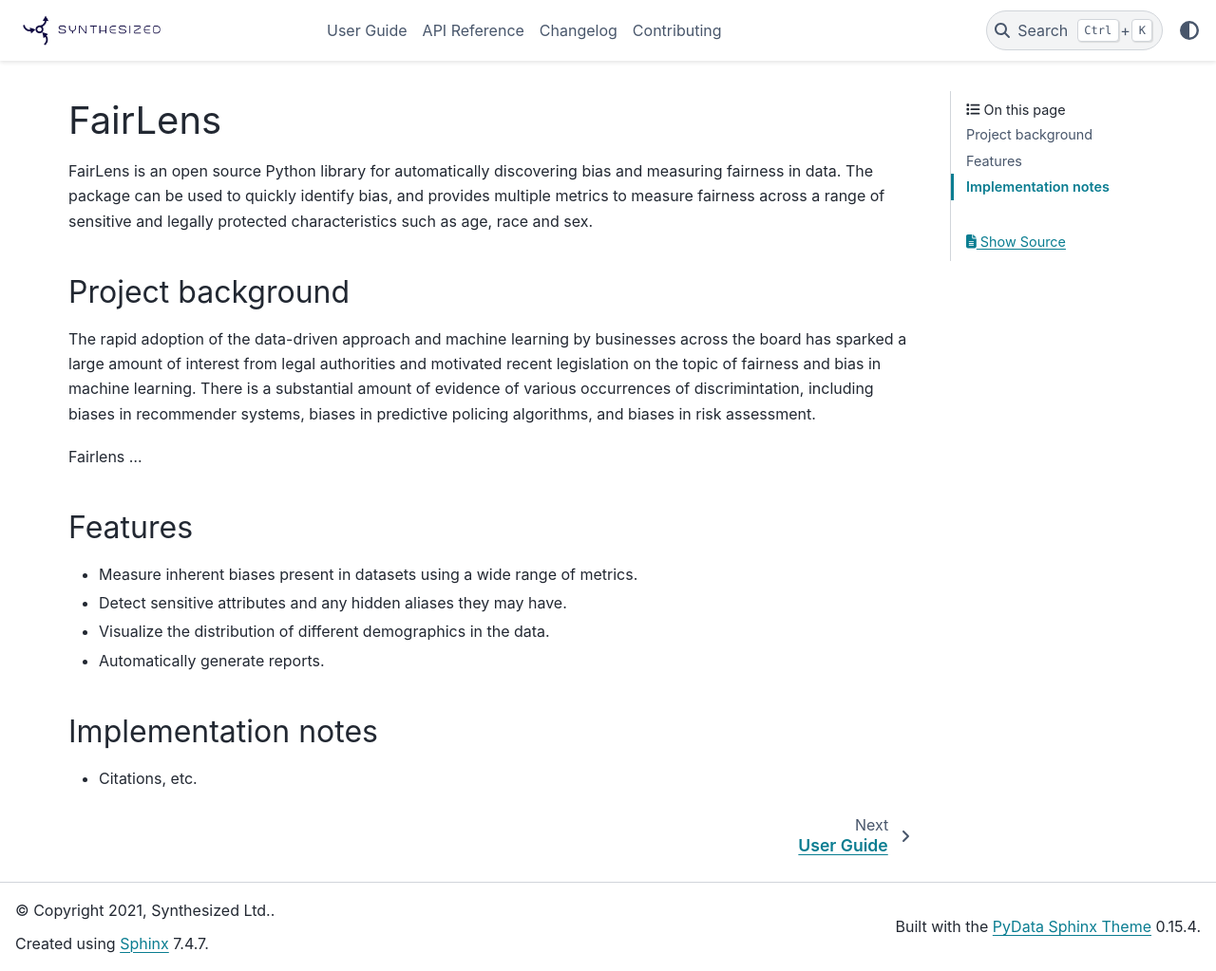
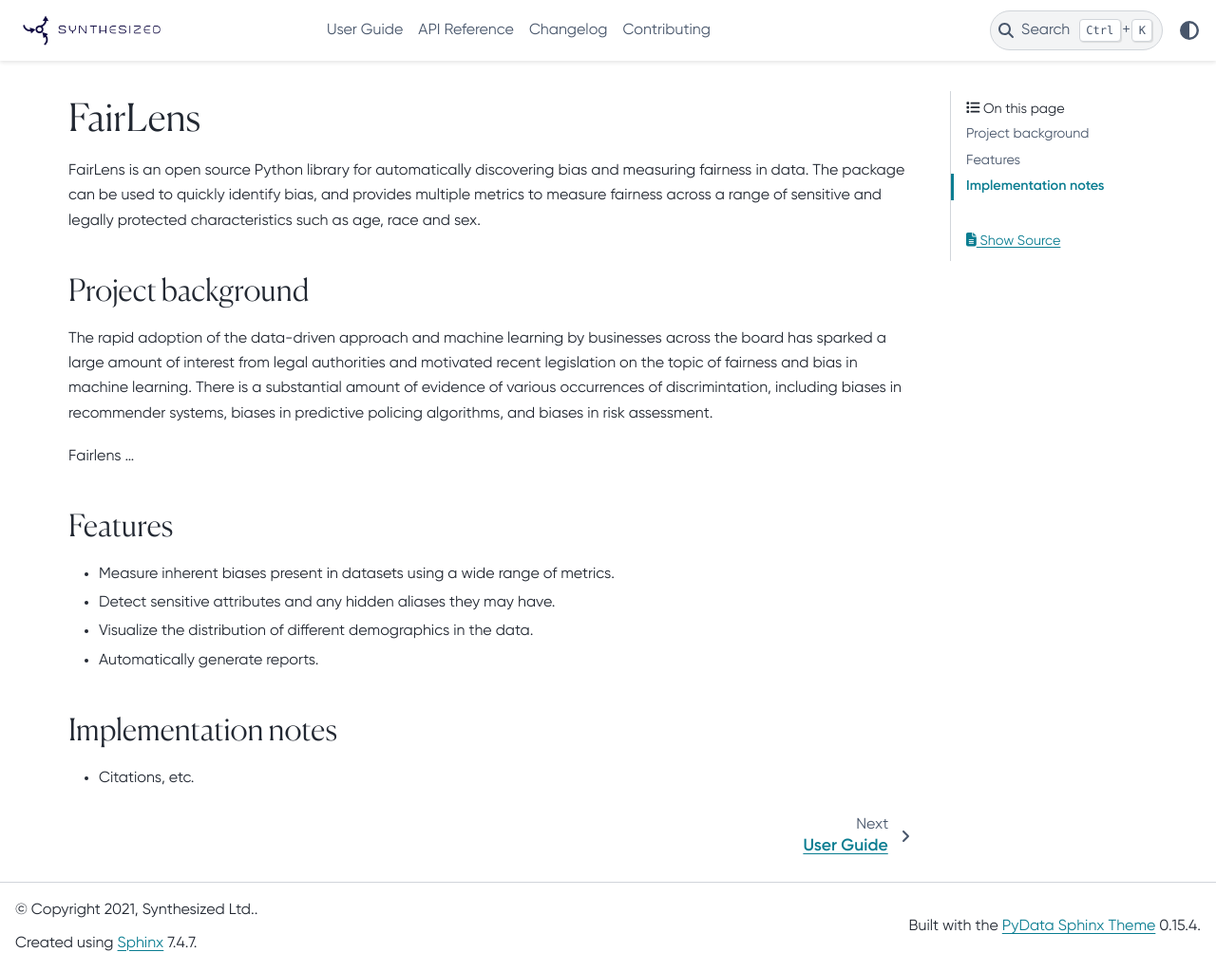
Before and after one commit to synthesized-io/fairlens, a Sphinx documentation site: the page built from docs/index.rst, in a window 1280 px wide and 1023 px high. Shown: the whole window at 95% size. Built offline with Sphinx 7.4.7 and the PyData theme 0.15.4, drawn with Linux system fonts in a browser that asks for light colours.

Commit message:
update doc styling

```diff
--- /dev/null
+++ b/docs/_static/css/custom.css
@@ -0,0 +1,42 @@
+/** css/custom.css **/
+@import 'theme.css';
+
+@font-face {
+  font-family: 'Canela';
+  src:  url('Canela-Light.ttf') format('truetype');
+}
+
+@font-face {
+  font-family: 'Gilroy';
+  src: url('Gilroy-Regular.ttf') format('truetype');
+  font-weight: normal;
+}
+
+@font-face {
+  font-family: 'Gilroy';
+  src: url('Gilroy-RegularItalic.ttf') format('truetype');
+  font-weight: normal;
+  font-style: italic;
+}
+
+@font-face {
+  font-family: 'Gilroy';
+  src: url('Gilroy-SemiBold.ttf') format('truetype');
+  font-weight: bold;
+}
+
+@font-face {
+  font-family: 'Gilroy';
+  src: url('Gilroy-SemiBoldItalic.ttf') format('truetype');
+  font-weight: bold;
+  font-style: italic;
+}
+
+h1, h2, h3 {
+	font-family: Canela;
+    font-weight: 300
+}
+
+body {
+	font-family: Gilroy;
+}
--- a/docs/conf.py
+++ b/docs/conf.py
@@ -76,6 +76,9 @@ html_theme = "pydata_sphinx_theme"
 # relative to this directory. They are copied after the builtin static files,
 # so a file named "default.css" will overwrite the builtin "default.css".
 html_static_path = ["_static"]
+html_css_files = [
+    "css/custom.css",
+]
 
 # Customization
 html_logo = "_static/Synthesized-Logo-Colour.png"
```
Also changed, not shown: docs/_static/css/Canela-Light.ttf (added), docs/_static/css/Gilroy-Regular.ttf (added), docs/_static/css/Gilroy-RegularItalic.ttf (added), docs/_static/css/Gilroy-SemiBold.ttf (added), docs/_static/css/Gilroy-SemiBoldItalic.ttf (added).
